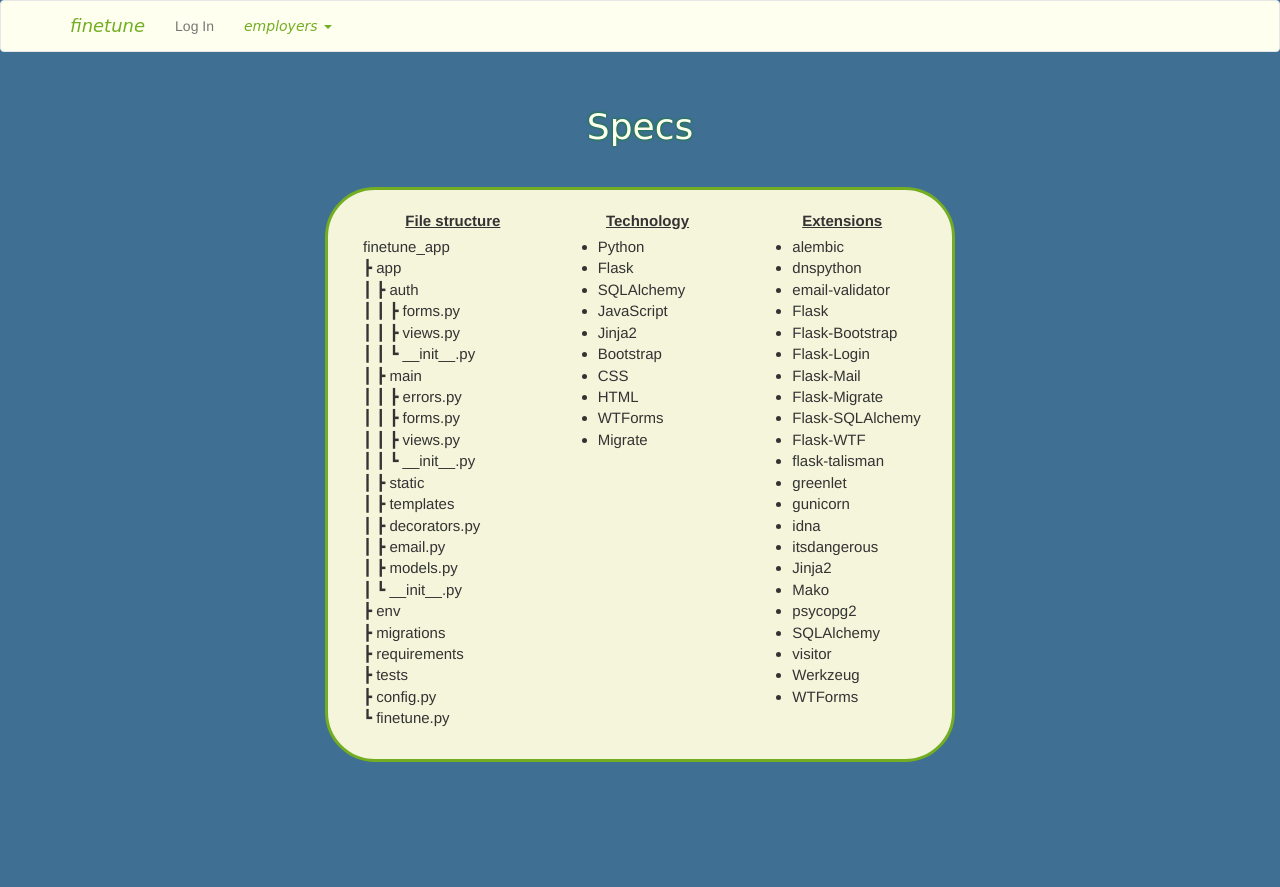
After one commit to oleglyask/finetune, a Flask app: page /specs in a window 1280 px wide. The commit adds this page. Run offline with Flask 2, Linux system fonts and the light colour scheme; some libraries are stand-ins or nearby versions.

Commit message:
added employer navbar item

```diff
--- a/app/main/views.py
+++ b/app/main/views.py
@@ -82,6 +82,10 @@ def top_scores():
 def for_admins_only():
     return render_template('admin_only.html', users=User.query.all())
 
+@main.route('/specs')
+def specs():
+    return render_template('specs.html')
+
 # will get a user object and render the user.html.  If no user found, then 404 page will be rendered
 @main.route('/user/<username>')
 @login_required
--- a/app/models.py
+++ b/app/models.py
@@ -192,14 +192,6 @@ class User(UserMixin, db.Model):
         hash = self.avatar_hash or self.email_hash()
         return f'{url}/{hash}?s={size}'
 
-    @staticmethod
-    def update_level():
-        users = User.query.all()
-        for user in users:
-            user.high_score_level = 'basic'
-            db.session.add(user)
-        db.session.commit()
-
 # User before they have signed in or registered
 class AnonymousUser(AnonymousUserMixin):
     def can(self, perm):
--- a/app/static/piano.js
+++ b/app/static/piano.js
@@ -118,7 +118,7 @@ pauseBtn.addEventListener('click', () => {
 exitBtn = document.getElementById('btn-exit')
 exitBtn.addEventListener('click', () => {
     exitURL = document.getElementById('btn-exit').dataset.exiturl
-    exitBtn.href = exitURL + '?score=' + SCORE + '&learningMode=' + learningMode
+    exitBtn.href = exitURL + '?score=' + SCORE + '&learningMode=' + learningMode + '&level=' + level
 })
 
 // render the FIRST screen without notes (Start- true, paused - true)
--- a/app/static/styles.css
+++ b/app/static/styles.css
@@ -262,10 +262,27 @@ body {
  .main-header a:hover{
      font-style: italic;
  }
+ .checkout-employer{
+     font-size: 1.5rem;
+ }
+ .checkout-employer span{
+    color: #73AD21;
+    font-style: italic;
+}
 .level-high-scores{
     color: #73AD21;
     font-style: italic;
     font-family: cursive;
+}
+.tech-box{
+    flex: 1;
+    margin-left: 15px;
+    font-size: 1.5rem;
+}
+.tech-box label{
+    text-decoration: underline;
+    width: 100%;
+    text-align: center;
 }
 /* overrides the radio button to style it */
 /* -------------------------------------------- */
--- a/app/templates/base.html
+++ b/app/templates/base.html
@@ -23,13 +23,13 @@
                     <span class="icon-bar"></span>
                     <span class="icon-bar"></span>
                 </button>
-                <a class="navbar-brand" id="logo" href="/">finetune</a>
+                <a class="navbar-brand" id="logo" href="{{url_for('main.index')}}">finetune</a>
             </div>
             <div class="collapse navbar-collapse" id="bs-example-navbar-collapse-1">
                 <ul class="nav navbar-nav">
                     {% if current_user.is_authenticated %}
                     <li>
-                        <a href="/home">Home</a>
+                        <a href="{{url_for('main.home')}}">Home</a>
                     </li>
                     <li>
                         <a href="{{ url_for('main.user', username=current_user.username) }}">
@@ -64,6 +64,16 @@
                     {% else %}
                     <li><a href="{{ url_for('auth.login') }}">Log In</a></li>
                     {% endif %}
+                    <li class="dropdown">
+                        <a href="#" class="dropdown-toggle" id="logo" data-toggle="dropdown">
+                            employers <b class="caret"></b>
+                        </a>
+                        <ul class="dropdown-menu ms-auto">
+                            <li><a href="{{url_for('static', filename='oleg_lyaskoronskiy_resume.pdf')}}" target="_blank">Oleg's Resume</a></li>
+                            <li><a href="https://github.com/oleglyask/finetune" target="_blank">GitHub Code</a></li>
+                            <li><a href="{{ url_for('main.specs') }}">Game Specs</a></li>
+                        </ul>
+                    </li>
                 </ul>
             </div>
         </div>
--- a/app/templates/index.html
+++ b/app/templates/index.html
@@ -13,7 +13,7 @@
         <div class="headers">
                 <div class="main-header">
                     <h1>Welcome to finetune</h1>
-                    <h3> game that lets you practice piano sight reading</h3>
+                    <h3>game that lets you practice piano sight reading</h3>
                 </div>
         </div>
 
@@ -30,4 +30,8 @@
             </a>
         </div>
 
+        <div class="cheat-sheet headers">
+            <p class="checkout-employer">check out the <span>Employers</span> tab on the Navbar for <span>Specs</span></p>
+        </div>
+
 {% endblock %}
--- /dev/null
+++ b/app/templates/specs.html
@@ -0,0 +1,90 @@
+{% extends 'base.html' %}
+
+{% block title %} specs {% endblock %}
+{% block head %}
+    {{super()}}
+{% endblock %}
+
+{% block page_content %}
+
+        <!-- the top HEADER ON the page -->
+        <div class="headers">
+                <div class="main-header">
+                    <h1>Specs</h1>
+                </div>
+        </div>
+
+        <div class="forms-flexbox">
+            <div class="file-structure tech-box">
+                <label>File structure</label><br>
+                <p>
+                    finetune_app <br>
+                    ┣ app <br>
+                    ┃ ┣ auth <br>
+                    ┃ ┃ ┣ forms.py <br>
+                    ┃ ┃ ┣ views.py <br>
+                    ┃ ┃ ┗ __init__.py <br>
+                    ┃ ┣ main <br>
+                    ┃ ┃ ┣ errors.py <br>
+                    ┃ ┃ ┣ forms.py <br>
+                    ┃ ┃ ┣ views.py <br>
+                    ┃ ┃ ┗ __init__.py <br>
+                    ┃ ┣ static <br>
+                    ┃ ┣ templates <br>
+                    ┃ ┣ decorators.py <br>
+                    ┃ ┣ email.py <br>
+                    ┃ ┣ models.py <br>
+                    ┃ ┗ __init__.py <br>
+                    ┣ env <br>
+                    ┣ migrations <br>
+                    ┣ requirements <br>
+                    ┣ tests <br>
+                    ┣ config.py <br>
+                    ┗ finetune.py <br>
+                </p>
+            </div>
+            <div class="tech-list tech-box">
+                <label>Technology</label><br>
+                <ul>
+                    <li>Python</li>
+                    <li>Flask</li>
+                    <li>SQLAlchemy</li>
+                    <li>JavaScript</li>
+                    <li>Jinja2</li>
+                    <li>Bootstrap</li>
+                    <li>CSS</li>
+                    <li>HTML</li>
+                    <li>WTForms</li>
+                    <li>Migrate</li>
+                </ul>
+            </div>
+            <div class="requirements-list tech-box">
+                <label>Extensions</label><br>
+                <ul>
+                    <li>alembic</li>
+                    <li>dnspython</li>
+                    <li>email-validator</li>
+                    <li>Flask</li>
+                    <li>Flask-Bootstrap</li>
+                    <li>Flask-Login</li>
+                    <li>Flask-Mail</li>
+                    <li>Flask-Migrate</li>
+                    <li>Flask-SQLAlchemy</li>
+                    <li>Flask-WTF</li>
+                    <li>flask-talisman</li>
+                    <li>greenlet</li>
+                    <li>gunicorn</li>
+                    <li>idna</li>
+                    <li>itsdangerous</li>
+                    <li>Jinja2</li>
+                    <li>Mako</li>
+                    <li>psycopg2</li>
+                    <li>SQLAlchemy</li>
+                    <li>visitor</li>
+                    <li>Werkzeug</li>
+                    <li>WTForms</li>
+                </ul>
+            </div>
+        </div>
+
+{% endblock %}
--- a/finetune.py
+++ b/finetune.py
@@ -29,8 +29,6 @@ def deploy():
     # migrate database
     upgrade()
 
-    User.update_level()
-
 """ INITIAL DEPLOYMENT ONLY
     # creating tables and relationships
     db.create_all()
```
Also changed, not shown: data-dev.sqlite, 1 other file.
